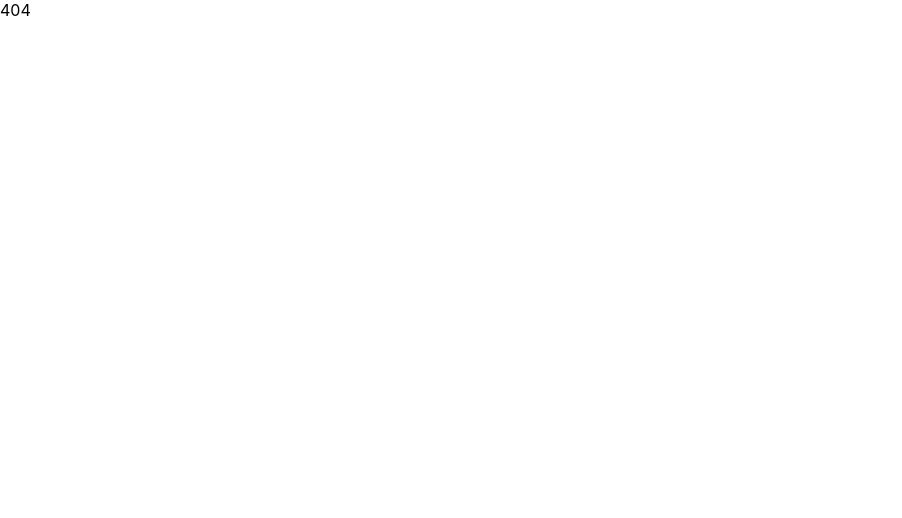
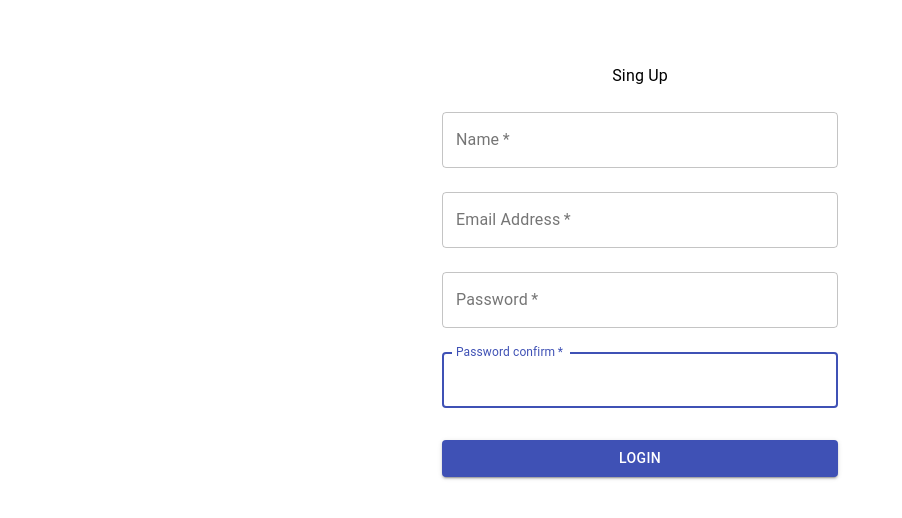
Before and after one commit to nakajima97/letter-box-jwt-auth-sample, a React (Create React App) app in the folder frontend/: page /sign-up in a window 1280 px wide. Shown: the top 518 px of the page, without its empty margins (0-902 px from the left). Built offline with nearby package versions, Linux system fonts and the light colour scheme.

Commit message:
サインアップページの静的バージョンを開発

```diff
--- a/frontend/src/App.tsx
+++ b/frontend/src/App.tsx
@@ -8,8 +8,10 @@ import {
 } from "react-router-dom";
 
 import Login from './components/Login'
+import SingUp from './components/SignUp'
 import UserInfo from './components/UserInfo'
 import NotFound from './components/NotFound'
+import SignUp from './components/SignUp';
 
 function App() {
   return (
@@ -17,6 +19,9 @@ function App() {
       <Switch>
         <Route path='/' exact>
           <Login />
+        </Route>
+        <Route path='/sign-up'>
+          <SignUp />
         </Route>
         <Route path='/user-info'>
             <UserInfo />
--- /dev/null
+++ b/frontend/src/components/SignUp.tsx
@@ -0,0 +1,87 @@
+import React, { FC } from 'react'
+import {
+  makeStyles,
+  Container,
+  Typography,
+  TextField,
+  Button
+} from '@material-ui/core'
+
+const useStyles = makeStyles((theme) => ({
+  paper: {
+    marginTop: theme.spacing(8),
+    display: 'flex',
+    flexDirection: 'column',
+    alignItems: 'center',
+  },
+  form: {
+    width: '100%', // Fix IE 11 issue.
+    marginTop: theme.spacing(1),
+  },
+  submit: {
+    margin: theme.spacing(3, 0, 2),
+  },
+}))
+
+
+const SignUp: FC = () => {
+  const classes = useStyles();
+
+  return (
+    <Container component="main" maxWidth="xs">
+      <div className={classes.paper}>
+        <Typography>Sing Up</Typography>
+      <form className={classes.form}>
+        <TextField
+          variant="outlined"
+          margin="normal"
+          required
+          fullWidth
+          label="Name"
+          id="name"
+          type="text"
+          autoFocus
+        />
+        <TextField
+          variant="outlined"
+          margin="normal"
+          required
+          fullWidth
+          label="Email Address"
+          id="email"
+          autoFocus
+        />
+        <TextField
+          variant="outlined"
+          margin="normal"
+          required
+          fullWidth
+          label="Password"
+          id="password"
+          type="password"
+          autoFocus
+        />
+        <TextField
+          variant="outlined"
+          margin="normal"
+          required
+          fullWidth
+          label="Password confirm"
+          id="password-confirm"
+          type="password"
+          autoFocus
+        />
+        <Button
+          type="submit"
+          fullWidth
+          variant="contained"
+          color="primary"
+          className={classes.submit}
+        >Login</Button>
+      </form>
+      </div>
+    </Container>
+  )
+}
+
+export default SignUp
```
